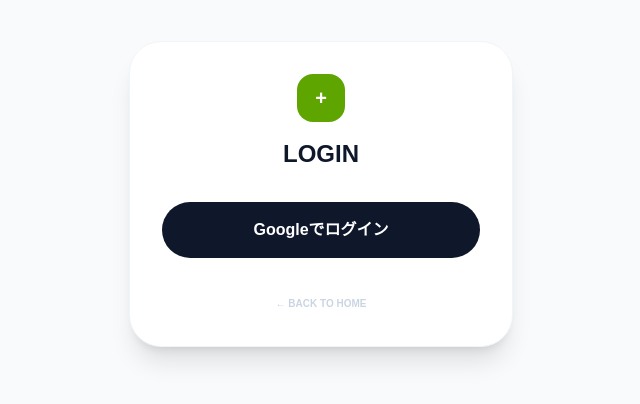
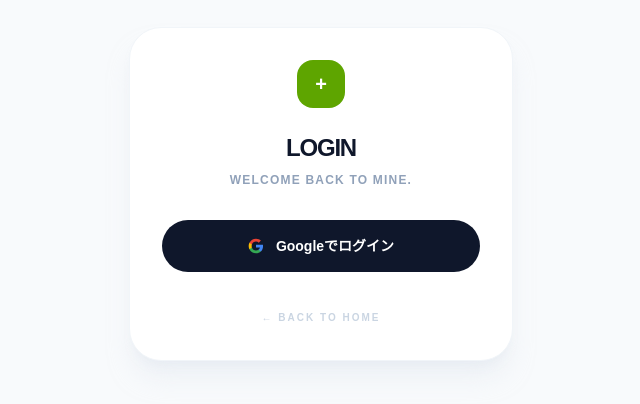
Before and after one commit to halushoesworkshop-blip/mine-plus, a Next.js app: page /login in a window 1280 px wide. Shown: the part 206-610 px from the top of the page, without its empty margins (319-959 px from the left). Built offline with nearby package versions, Linux system fonts and the light colour scheme; no server answers.

Commit message:
LINEから開いた時の自動検知と外部ブラウザジャンプボタンを追加

```diff
--- a/app/login/page.tsx
+++ b/app/login/page.tsx
@@ -1,13 +1,25 @@
 "use client";
 
-import { useState, useMemo } from "react";
+import { useState, useMemo, useEffect } from "react";
 import { createSupabaseBrowserClient } from "@/src/utils/supabase/client";
 import Link from "next/link";
 
 export default function LoginPage() {
   const [loading, setLoading] = useState(false);
   const [errorMessage, setErrorMessage] = useState<string | null>(null);
+
+  // ★ LINEアプリ内ブラウザからのアクセスかを判定する状態
+  const [isLineBrowser, setIsLineBrowser] = useState(false);
+
   const supabase = useMemo(() => createSupabaseBrowserClient(), []);
+
+  useEffect(() => {
+    // 画面が開かれたときに、LINEからアクセスされているかチェックする
+    const ua = navigator.userAgent || navigator.vendor || (window as any).opera;
+    if (ua.indexOf("Line") > -1) {
+      setIsLineBrowser(true);
+    }
+  }, []);
 
   async function signInWithGoogle() {
     setErrorMessage(null);
@@ -21,8 +33,13 @@
         provider: "google",
         options: {
           redirectTo: `${window.location.origin}/auth/callback`,
+          queryParams: {
+            access_type: 'offline',
+            prompt: 'consent',
+          },
         },
       });
+
       if (error) throw error;
     } catch (err: any) {
       setErrorMessage(err.message);
@@ -30,19 +47,76 @@
     }
   }
 
+  // ★ 外部ブラウザ（SafariやChrome）へ強制的にジャンプさせる魔法の処理
+  function openExternalBrowser() {
+    const url = new URL(window.location.href);
+    url.searchParams.set('openExternalBrowser', '1');
+    window.location.href = url.toString();
+  }
+
   return (
     <div className="flex min-h-screen items-center justify-center bg-slate-50 p-6">
-      <div className="w-full max-w-sm rounded-[32px] bg-white p-8 shadow-xl border border-slate-100">
-        <div className="text-center mb-8">
-          <div className="mx-auto mb-4 flex h-12 w-12 items-center justify-center rounded-2xl bg-lime-600 text-white font-black text-xl">+</div>
-          <h1 className="text-2xl font-black text-slate-900 uppercase">Login</h1>
+      <div className="w-full max-w-sm rounded-[32px] bg-white p-8 shadow-xl shadow-slate-200/50 border border-slate-100">
+        <div className="text-center">
+          <div className="mx-auto mb-6 flex h-12 w-12 items-center justify-center rounded-2xl bg-lime-600 text-white font-black text-xl">
+            +
+          </div>
+          <h1 className="text-2xl font-black tracking-tighter text-slate-900 uppercase mb-2">Login</h1>
+          <p className="text-xs font-bold text-slate-400 uppercase tracking-widest mb-8">Welcome back to mine.</p>
         </div>
-        {errorMessage && <div className="mb-6 rounded-xl bg-rose-50 p-4 text-xs font-bold text-rose-600">{errorMessage}</div>}
-        <button onClick={signInWithGoogle} disabled={loading} className="w-full rounded-full bg-slate-900 py-4 font-black text-white hover:bg-slate-800 disabled:opacity-50">
-          Googleでログイン
-        </button>
+
+        {errorMessage && (
+          <div className="mb-6 rounded-2xl bg-rose-50 p-4 text-xs font-bold text-rose-600 border border-rose-100">
+            {errorMessage}
+          </div>
+        )}
+
+        {/* ★ LINEブラウザの時だけ表示される警告＆脱出ボタン */}
+        {isLineBrowser && (
+          <div className="mb-6 rounded-2xl bg-amber-50 p-4 border border-amber-200">
+            <p className="text-sm font-black text-amber-800 mb-2 text-center">⚠️ LINEからはログインできません</p>
+            <p className="text-[10px] font-bold text-amber-700 mb-4 text-center leading-relaxed">
+              Googleのセキュリティ制限のため、<br />標準ブラウザで開き直す必要があります。
+            </p>
+            <button
+              onClick={openExternalBrowser}
+              className="w-full flex items-center justify-center gap-2 rounded-xl bg-amber-500 py-3 text-xs font-black text-white shadow-md hover:bg-amber-600 transition-colors active:scale-95"
+            >
+              <svg className="w-4 h-4" fill="none" stroke="currentColor" viewBox="0 0 24 24">
+                <path strokeLinecap="round" strokeLinejoin="round" strokeWidth={2} d="M10 6H6a2 2 0 00-2 2v10a2 2 0 002 2h10a2 2 0 002-2v-4M14 4h6m0 0v6m0-6L10 14" />
+              </svg>
+              標準ブラウザで開き直す
+            </button>
+          </div>
+        )}
+
+        <div className="space-y-4">
+          {/* Googleログインボタン */}
+          <button
+            onClick={signInWithGoogle}
+            disabled={loading}
+            className="flex w-full items-center justify-center gap-3 rounded-full bg-slate-900 py-4 text-sm font-black text-white transition-all hover:bg-slate-800 active:scale-[0.98] disabled:opacity-50"
+          >
+            {loading ? (
+              <span className="animate-pulse">Loading...</span>
+            ) : (
+              <>
+                <svg className="h-4 w-4" viewBox="0 0 24 24">
+                  <path d="M22.56 12.25c0-.78-.07-1.53-.2-2.25H12v4.26h5.92c-.26 1.37-1.04 2.53-2.21 3.31v2.77h3.57c2.08-1.92 3.28-4.74 3.28-8.09z" fill="#4285F4"/>
+                  <path d="M12 23c2.97 0 5.46-.98 7.28-2.66l-3.57-2.77c-.98.66-2.23 1.06-3.71 1.06-2.86 0-5.29-1.93-6.16-4.53H2.18v2.84C3.99 20.53 7.7 23 12 23z" fill="#34A853"/>
+                  <path d="M5.84 14.09c-.22-.66-.35-1.36-.35-2.09s.13-1.43.35-2.09V7.07H2.18C1.43 8.55 1 10.22 1 12s.43 3.45 1.18 4.93l3.66-2.84z" fill="#FBBC05"/>
+                  <path d="M12 5.38c1.62 0 3.06.56 4.21 1.64l3.15-3.15C17.45 2.09 14.97 1 12 1 7.7 1 3.99 3.47 2.18 7.07l3.66 2.84c.87-2.6 3.3-4.53 6.16-4.53z" fill="#EA4335"/>
+                </svg>
+                Googleでログイン
+              </>
+            )}
+          </button>
+        </div>
+
         <div className="mt-8 text-center">
-          <Link href="/" className="text-[10px] font-black uppercase text-slate-300 hover:text-lime-600">← Back to Home</Link>
+          <Link href="/" className="text-[10px] font-black uppercase tracking-[0.2em] text-slate-300 hover:text-lime-600 transition-colors">
+            ← Back to Home
+          </Link>
         </div>
       </div>
     </div>
```
